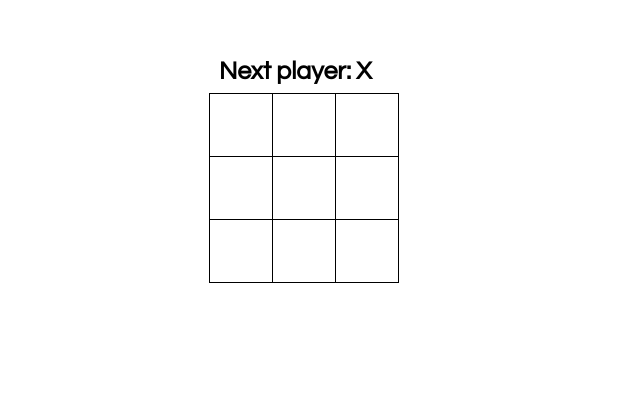
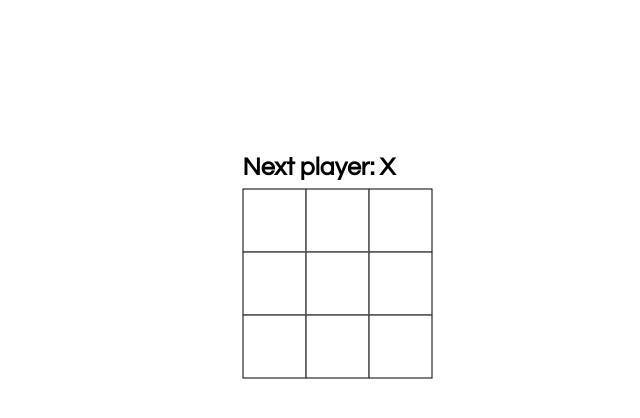
Before and after one commit to Binh2/reactjs-caro-example, a plain HTML site: page index.html in a window 1280 px wide. Shown: the part 142-560 px from the top of the page, without its empty margins (311-951 px from the left). Drawn offline with nearby package versions, Linux system fonts and the light colour scheme.

```diff
--- a/index.html
+++ b/index.html
@@ -11,8 +11,11 @@
 <style>
     body {
         font: 34px "Century Gothic", Futura, sans-serif;
-        margin: 520px;
-        margin-top: 200px;
+        position: absolute;
+        top: 50%;
+        left: 50%;
+        transform: translate(-50%, -50%);
+        padding: 10px;
     }
 
     .square {
@@ -30,15 +33,23 @@
         width: 64px;
     }
 
-    .board-row::after {
+    .square:focus {
+        outline: none;
+    }
+
+    .kbd-navigation .square:focus {
+        background: #ddd;
+    }
+
+    .board-row:after {
         clear: both;
         content: "";
-        display: table;
+        display: flex;
     }
-    .status{
-        font-size:25px;
-        margin-left:10px;
-        padding-bottom: 10px;
+
+    .status {
+        font-size: 25px;
+        margin-bottom: 10px;
         font-weight: bold;
     }
 </style>
```
